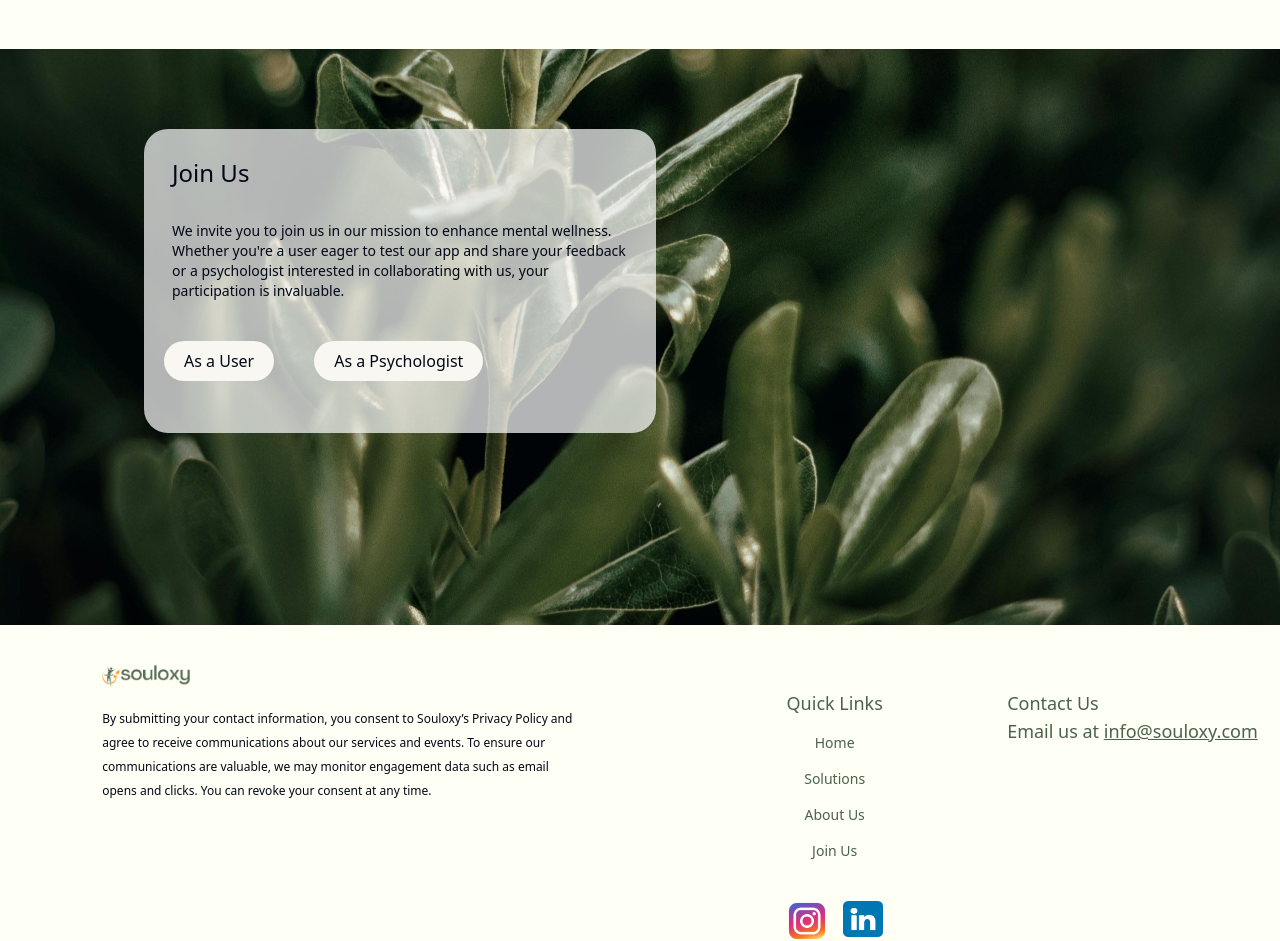
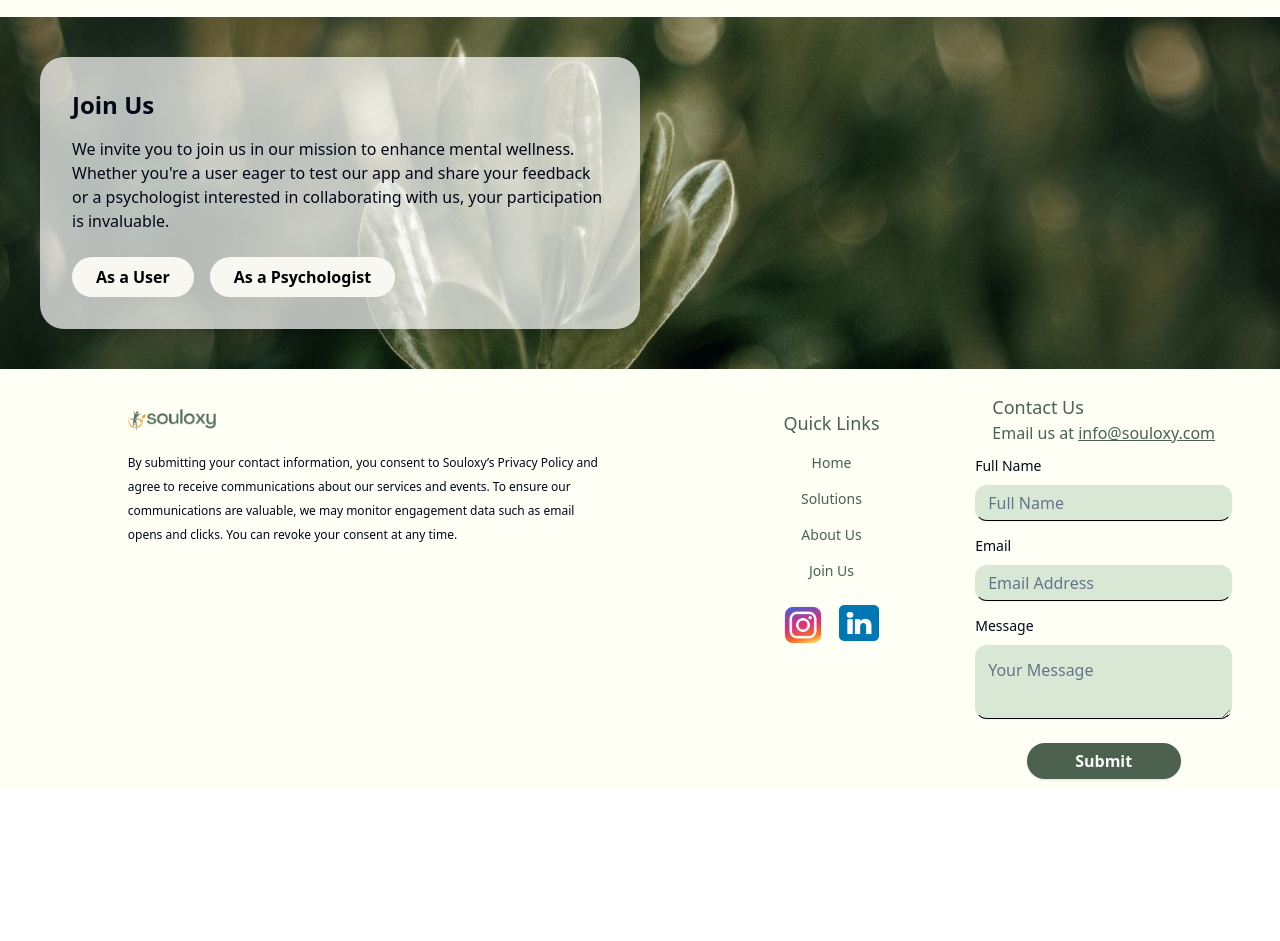
Before and after one commit to Monish-2304/Souloxy, a React (Vite) app: page / in a window 1280 px wide. Shown: the part 2400-3341 px from the top of the page. After the commit the page ends 3187 px from the top, so only its background shows below. Built offline with nearby package versions, Linux system fonts and the light colour scheme.

Commit message:
LandingPage Final
LandingPage Final

```diff
--- /dev/null
+++ b/src/components/Joinus.tsx
@@ -0,0 +1,124 @@
+import { useState } from "react";
+
+const JoinUs = () => {
+    const [selectedRole, setSelectedRole] = useState<string | null>(null);
+    const [text, setText] = useState<string>("");
+
+    const handleButtonClick = (role: string) => {
+        if (selectedRole === role) {
+            setSelectedRole(null);
+            setText("");
+        } else {
+            setSelectedRole(role);
+            if (role === "user") {
+                setText(
+                    "What You’ll Do \n Early access to the app and all its features.\n A chance to participate in exclusive feedback sessions.\n Personalized support and wellness tools. Opportunities to help us create a more user-friendly and impactful experience."
+                );
+            } else if (role === "psychologist") {
+                setText(
+                    "What You’ll Do \n Provide clinical feedback and ensure our methods align with best practices.\n Collaborate on personalized therapy tools and on-demand support services.\n Help us build a supportive, impactful resource for users."
+                );
+            }
+        }
+    };
+
+    return (
+        <div
+            className="flex flex-col mt-6 md:flex-row  p-10 space-y-10 md:space-y-0 md:space-x-10"
+            style={{
+                backgroundImage: "url('/src/assets/JoinUsBg.jpg')",
+                backgroundSize: "cover",
+            }}
+        >
+            {/* Join Us Section */}
+            <div className="bg-white/70 rounded-3xl p-8 w-full md:w-1/2 shadow-lg">
+                <h2 className="text-2xl font-semibold mb-4">Join Us</h2>
+                <p className="text-md mb-6">
+                    We invite you to join us in our mission to enhance mental wellness.
+                    Whether you're a user eager to test our app and share your feedback
+                    or a psychologist interested in collaborating with us, your
+                    participation is invaluable.
+                </p>
+                <div className="flex space-x-2 md:space-x-4">
+                    <button
+                        className={`py-1 px-3 text-xs md:py-2 md:px-6 md:text-base rounded-full font-semibold transition ${selectedRole === "user" ? "bg-[#B4D2B6] text-black" : "bg-[#F8F7F2] text-black"
+                            }`}
+                        onClick={() => handleButtonClick("user")}
+                    >
+                        As a User
+                    </button>
+                    <button
+                        className={`py-1 px-3 text-xs md:py-2 md:px-6 md:text-base rounded-full font-semibold transition ${selectedRole === "psychologist" ? "bg-[#B4D2B6] text-black" : "bg-[#F8F7F2] text-black"
+                            }`}
+                        onClick={() => handleButtonClick("psychologist")}
+                    >
+                        As a Psychologist
+                    </button>
+                </div>
+
+                {selectedRole && (
+                    <div className="mt-4 p-4 bg-[#B4D2B6] rounded-2xl text-black">
+                        {text.split("\n").map((line, index) => (
+                            <p key={index} className="mb-1">
+                                {line}
+                            </p>
+                        ))}
+                    </div>
+                )}
+            </div>
+
+            {/* Form Section */}
+            {selectedRole && (
+                <div className="bg-white/70 rounded-3xl p-8 w-full md:w-1/2 shadow-lg">
+                    <h2 className="text-2xl font-semibold mb-4">
+                        Submit your Details as {selectedRole === "user" ? "User" : "Psychologist"}
+                    </h2>
+                    <form>
+                        <label className="block mb-3">
+                            <span className="text-sm font-semibold">Full Name</span>
+                            <input
+                                type="text"
+                                className="w-full mt-1 p-2 border rounded-md bg-white/90"
+                                required
+                            />
+                        </label>
+                        <label className="block mb-3">
+                            <span className="text-sm font-semibold">Email</span>
+                            <input
+                                type="email"
+                                className="w-full mt-1 p-2 border rounded-md bg-white/90"
+                                required
+                            />
+                        </label>
+                        <label className="block mb-3">
+                            <span className="text-sm font-semibold">How did you hear about us...</span>
+                            <input
+                                type="text"
+                                className="w-full mt-1 p-2 border rounded-md bg-white/90"
+                                required
+                            />
+                        </label>
+                        <label className="block mb-3">
+                            <span className="text-sm font-semibold">Share anything that helps us understand you better...</span>
+                            <textarea
+                                className="w-full mt-1 p-2 border rounded-md bg-white/90"
+                                rows={4}
+                                required
+                            ></textarea>
+                        </label>
+                        <div className="flex justify-center">
+                            <button
+                                type="submit"
+                                className="bg-[#B4D2B6] text-black py-2 px-6 rounded-full mt-4"
+                            >
+                                Submit
+                            </button>
+                        </div>
+                    </form>
+                </div>
+            )}
+        </div>
+    );
+};
+
+export default JoinUs;
--- /dev/null
+++ b/src/components/ui/textarea.tsx
@@ -0,0 +1,22 @@
+import * as React from "react"
+
+import { cn } from "@/lib/utils"
+
+const Textarea = React.forwardRef<
+  HTMLTextAreaElement,
+  React.ComponentProps<"textarea">
+>(({ className, ...props }, ref) => {
+  return (
+    <textarea
+      className={cn(
+        "flex min-h-[60px] w-full rounded-md border border-input bg-transparent px-3 py-2 text-base shadow-sm placeholder:text-muted-foreground focus-visible:outline-none focus-visible:ring-1 focus-visible:ring-ring disabled:cursor-not-allowed disabled:opacity-50 md:text-sm",
+        className
+      )}
+      ref={ref}
+      {...props}
+    />
+  )
+})
+Textarea.displayName = "Textarea"
+
+export { Textarea }
--- a/src/pages/LandingPage.tsx
+++ b/src/pages/LandingPage.tsx
@@ -1,4 +1,3 @@
-import React, { useState } from "react";
 import Header from "@/components/Header";
 import { Button } from "@/components/ui/button";
 import { useNavigate } from "react-router-dom";
@@ -16,6 +15,31 @@ import image1 from "../assets/1. ai-human.jpeg";
 import image2 from "../assets/2. therapy.jpeg";
 import image3 from "../assets/3. support.jpeg";
 import soulOxyLogo from "../assets/soloxy_logo.png"
+import { z } from "zod";
+import { useForm } from "react-hook-form";
+import { zodResolver } from "@hookform/resolvers/zod";
+import {
+  Form,
+  FormControl,
+  FormField,
+  FormItem,
+  FormLabel,
+  FormMessage,
+} from "@/components/ui/form";
+import { Input } from "@/components/ui/input";
+import { Textarea } from "@/components/ui/textarea"
+
+
+import { emailOrPhonePattern } from "@/lib/regexPatterns";
+import JoinUs from "@/components/Joinus";
+
+
+
+const formSchema = z.object({
+  fullName: z.string().min(4).max(20),
+  email: emailOrPhonePattern,
+  message: z.string().min(2).max(25),
+});
 // Solution Card props
 interface SolutionCardProps {
   imgSrc: string;
@@ -36,6 +60,17 @@ const SolutionCard: React.FC<SolutionCardProps> = ({ imgSrc, title, description
 );
 
 const LandingPage = () => {
+  const form = useForm<z.infer<typeof formSchema>>({
+    resolver: zodResolver(formSchema),
+    defaultValues: {
+      fullName: "",
+      email: "",
+      message: "",
+    },
+  });
+  const onSubmit = (values: z.infer<typeof formSchema>) => {
+    console.log(values);
+  };
   const navigate = useNavigate();
   const handleLogin = () => {
     navigate("/auth", { state: { isLogin: "login" } });
@@ -45,24 +80,7 @@ const LandingPage = () => {
     navigate("/auth", { state: { isLogin: "signup" } });
   };
 
-  // States to handle button clicks and dynamic content
-  const [selectedRole, setSelectedRole] = useState<string | null>(null);
-  const [text, setText] = useState<string>("");
 
-  const handleButtonClick = (role: string) => {
-    if (selectedRole === role) {
-      // If the same button is clicked again, close the div and reset text
-      setSelectedRole(null);
-      setText("");
-    } else {
-      setSelectedRole(role);
-      if (role === "user") {
-        setText("What You’ll Do \n Early access to the app and all its features.\n A chance to participate in exclusive feedback sessions.\n Personalized support and wellness tools. Opportunities to help us create a more user-friendly and impactful experience.");
-      } else if (role === "psychologist") {
-        setText("What You’ll \n Do Provide clinical feedback and ensure our methods align with best practices.\n Collaborate on personalized therapy tools and on-demand support services. \n Help us build a supportive, impactful resource for users.");
-      }
-    }
-  };
 
 
   const images = [image1, image2, image3];
@@ -102,14 +120,13 @@ const LandingPage = () => {
 
   return (
     <div className=" flex justify-between items-center space-x-2">
-      {/* <h2>Landing Page</h2> */}
 
       <div className="min-h-screen " style={{ backgroundColor: "#FEFFF5" }}>
         <div className="mx-auto flex flex-col justify-around items-center space-x-4 md:flex-row">
           <Header />
           <div className="flex space-x-4 mt-6">
             <Button onClick={handleLogin} className="bg-[#4B624D]">Login</Button>
-        <Button onClick={handleSignup}className="bg-[#4B624D]">SignUp</Button>
+            <Button onClick={handleSignup} className="bg-[#4B624D]">SignUp</Button>
           </div>
         </div>
 
@@ -173,43 +190,7 @@ const LandingPage = () => {
         </div>
 
         {/* Join us Form as a user or psychologist */}
-      <div className="mt-10 h-[36rem] relative md:mt-20 " style={{
-        backgroundImage: "url('/src/assets/JoinUsBg.jpg')",
-        backgroundPosition: "center 70%",
-         backgroundRepeat: "no-repeat",
-         backgroundSize: "cover"
-      }}>
-        <div className="bg-white/70 absolute top-[7%] left-[1%] w-fit  rounded-3xl md:p-5 md:top-[5rem] md:left-[9rem] md:w-[40%]">
-          <div className="text-md p-2 md:text-2xl">Join Us</div>
-          <div className="mt-4 text-sm p-2 md:text-md">We invite you to join us in our mission to enhance mental wellness. Whether you're a user eager to test our app and share your feedback or a psychologist interested in collaborating with us, your participation is invaluable.</div>
-
-          {/* Buttons */}
-          <button
-            className={`bg-[#F8F7F2] my-8 px-5 py-2 rounded-[1.5rem] ${selectedRole === "user" ? "bg-[#B4D2B6]" : "bg-[#F8F7F2]"}`}
-            onClick={() => handleButtonClick("user")}
-          >
-            As a User
-          </button>
-          <button
-            className={`bg-[#F8F7F2] my-8 mx-10 px-5 py-2 rounded-[1.5rem] ${selectedRole === "psychologist" ? "bg-[#B4D2B6]" : "bg-[#F8F7F2]"}`}
-            onClick={() => handleButtonClick("psychologist")}
-          >
-            As a Psychologist
-          </button>
-
-          {/* Text change based on selection */}
-          {selectedRole && (
-            <div className="mt-4 text-sm text-[#4C614E] md:text-md">
-              <div className="bg-[#B4D2B6] p-3 rounded-3xl text-black">{text.split("\n").map((line, index) => (
-                <span key={index}>
-                  {line}
-                  <br />
-                </span>
-              ))}</div>
-            </div>
-          )}
-        </div>
-      </div>
+        <JoinUs />
 
 
         {/* Footer souloxy info */}
@@ -226,34 +207,111 @@ const LandingPage = () => {
             </div>
           </div>
           {/* col 2 */}
-           {/* <div className="flex flex-row items-center w-[75%] sm:mx-auto md:flex-col md:justify-around md:w-[20%]  gap-4"> */}
-           <div className="flex flex-row items-center self-center md:flex-col md:justify-around md:w-[20%] gap-4">
-            {/* 2row1 */}
-            <div className="text-[#4C614E] text-sm md:text-lg md:mt-16">
+          <div className="flex flex-col mt-10">
+            <div className="flex flex-row items-center self-center md:flex-col md:justify-around  gap-4">
+
+              <div className="text-[#4C614E] text-sm md:text-lg">
                 Quick Links
               </div>
-            {/* 2row2 */}
+
               <div className="text-[#4C614E] text-sm">Home</div>
               <div className="text-[#4C614E] text-sm">Solutions</div>
               <div className="text-[#4C614E] text-sm">About Us</div>
               <div className="text-[#4C614E] text-sm">Join Us</div>
-            <div className="flex justify-between ">
+            </div>
+            <div className="flex self-center justify-ceter ">
               <img src={instagramLogo} className="w-10 h-10 mr-4 mt-6 " alt="Instagram" />
               <img src={linkedInLogo} className="w-10 h-9 mt-6 " alt="LinkedIn" />
             </div>
           </div>
           {/* col 3 */}
-          <div className="flex flex-col ">
+          <div className="flex flex-col self-center items-center ">
             {/* 3row1 */}
-            <div className="w-[72%] mx-auto text-[#4C614E] text-md mt-10 md:text-lg md:mt-16 md:w-full">
-            Contact Us<br />
+            <div className="flex flex self-center mt-6 gap-x-4 md:flex-col">
+              <div className="text-[#4C614E] text-md  md:text-lg md:w-full">
+                Contact Us
+              </div>
               {/* Email us at <a href="info@souloxy.com" className="underline-offset-1 decoration-solid">info@souloxy.com</a> */}
+              <div className="text-[#4C614E]">
                 Email us at <a href="mailto:info@souloxy.com" className="underline decoration-solid decoration-[#4C614E]">info@souloxy.com</a>
-
+              </div>
             </div>
             {/* 2row2 */}
             <div>
               {/* Contact us Form */}
+              <Form {...form}>
+                <form
+                  onSubmit={form.handleSubmit(onSubmit)}
+                  className="px-2 py-2 md:px-0  w-full space-y-3 "
+                >
+                  <FormField
+                    control={form.control}
+                    name="fullName"
+                    render={({ field }) => (
+                      <FormItem className=" space-y-2">
+                        <FormLabel className="font-normal  text-sm">
+                          Full Name
+                        </FormLabel>
+                        <FormControl>
+                          <Input
+                            className="p-2 bg-[#D9E8D5]  md:w-full md:px-3 md:pb-3 md:pt-3 text-xs md:text-base border-b-[1px] border-black border-l-transparent border-r-transparent border-t-transparent rounded-xl"
+                            placeholder="Full Name"
+                            {...field}
+                          />
+                        </FormControl>
+                        <FormMessage />
+                      </FormItem>
+                    )}
+                  />
+                  <FormField
+                    control={form.control}
+                    name="email"
+                    render={({ field }) => (
+                      <FormItem className=" space-y-1">
+                        <FormLabel className="font-normal  text-sm">
+                          Email
+                        </FormLabel>
+                        <FormControl>
+                          <Input
+                            className="p-2 bg-[#D9E8D5]  md:w-full md:px-3 md:pb-3 md:pt-3 text-xs md:text-base border-b-[1px] border-black border-l-transparent border-r-transparent border-t-transparent rounded-xl"
+                            placeholder="Email Address"
+                            {...field}
+                          />
+                        </FormControl>
+                        <FormMessage />
+                      </FormItem>
+                    )}
+                  />
+                  <FormField
+                    control={form.control}
+                    name="message"
+                    render={({ field }) => (
+                      <FormItem className=" space-y-1">
+                        <FormLabel className="font-normal  text-sm">
+                          Message
+                        </FormLabel>
+                        <FormControl>
+                          <Textarea
+                            className="p-2 bg-[#D9E8D5]  md:w-full md:px-3 md:pb-3 md:pt-3 text-xs md:text-base border-b-[1px] border-black border-l-transparent border-r-transparent border-t-transparent rounded-xl"
+                            placeholder="Your Message"
+                            {...field}
+                          />
+                        </FormControl>
+                        <FormMessage />
+                      </FormItem>
+                    )}
+                  />
+                  <div className="flex self-center justify-center">
+                    <Button
+                      className="mt-3 w-[60%] py-2 md:py-3 lg:py-3 text-base font-semibold bg-[#4C614E] rounded-full"
+                      type="submit"
+                    >
+                      Submit
+                    </Button>
+                  </div>
+                </form>
+
+              </Form>
             </div>
           </div>
         </div>
```
Lines whose indentation alone changed are shown as unchanged.
